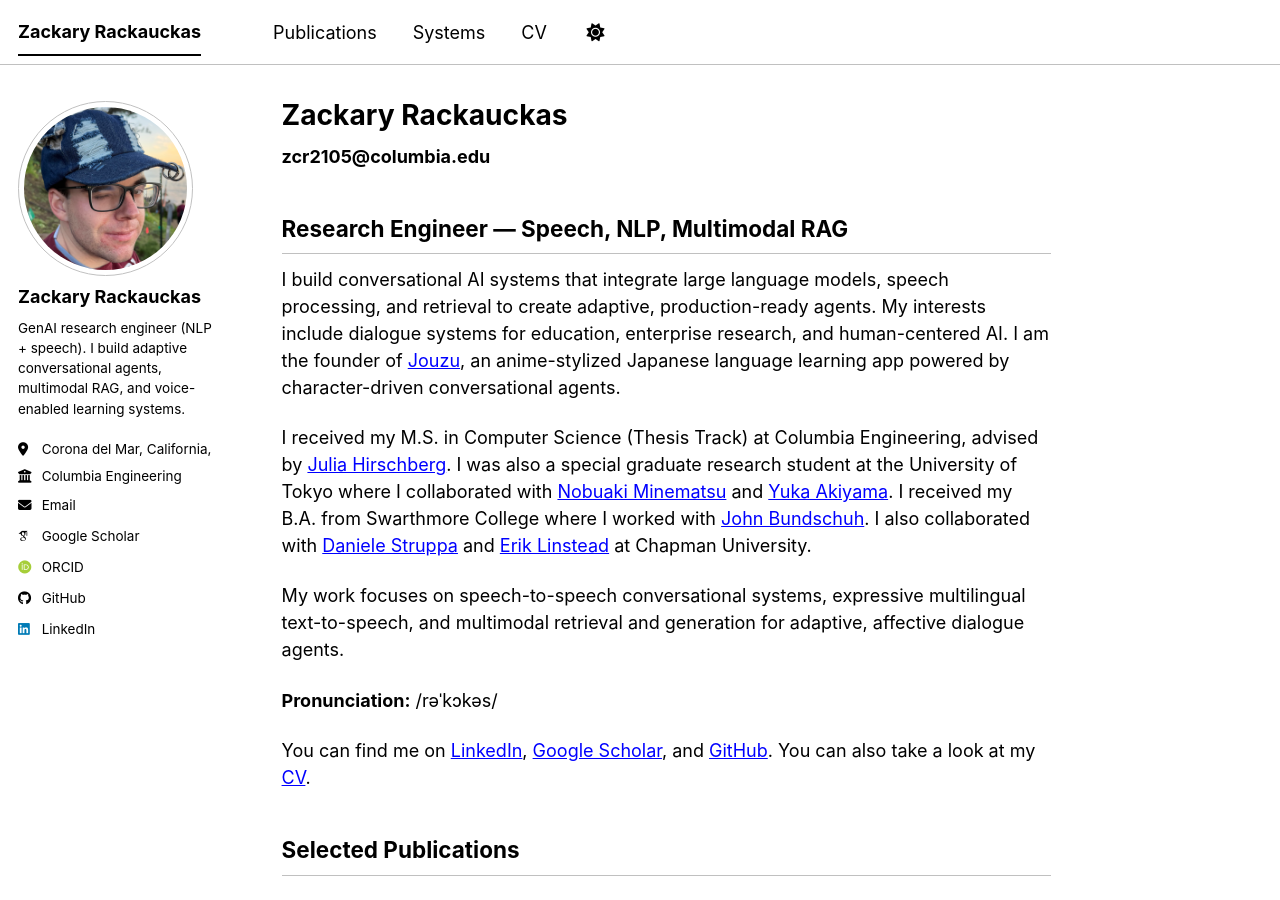
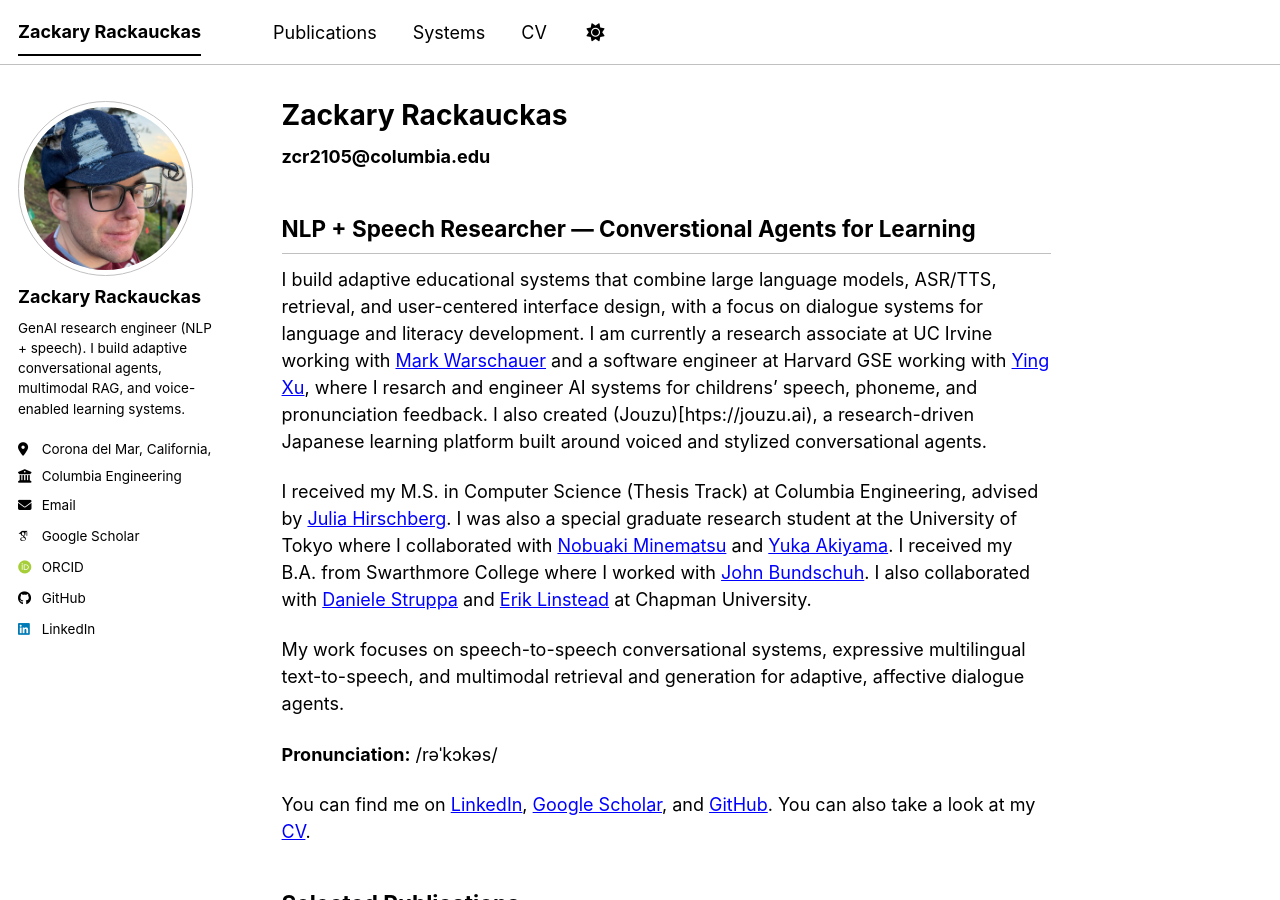
Before and after one commit to zackrack/zackrack.github.io, a Jekyll site: the page built from _pages/about.md, in a window 1280 px wide and 900 px high. Built offline with Jekyll 4.4.1, drawn with Linux system fonts in a browser that asks for light colours; some web fonts are replaced; a script bundle is joined from its source files by our own code; library files that are not in the unit come from our copies.

Commit message:
Revise about page for updated role and research focus
Updated job title and description to reflect current role and focus on educational systems. Corrected links and improved clarity of research interests.

```diff
--- a/_pages/about.md
+++ b/_pages/about.md
@@ -9,8 +9,8 @@ redirect_from:
 
 **zcr2105@columbia.edu**
 
-## Research Engineer — Speech, NLP, Multimodal RAG
-I build conversational AI systems that integrate large language models, speech processing, and retrieval to create adaptive, production-ready agents. My interests include dialogue systems for education, enterprise research, and human-centered AI. I am the founder of [Jouzu](https://jouzu.ai), an anime-stylized Japanese language learning app powered by character-driven conversational agents.
+## NLP + Speech Researcher — Converstional Agents for Learning
+I build adaptive educational systems that combine large language models, ASR/TTS, retrieval, and user-centered interface design, with a focus on dialogue systems for language and literacy development. I am currently a research associate at UC Irvine working with [Mark Warschauer](https://markwarschauer.com/) and a software engineer at Harvard GSE working with [Ying Xu](https://ying-xu.com/), where I resarch and engineer AI systems for childrens' speech, phoneme, and pronunciation feedback. I also created (Jouzu)[htps://jouzu.ai), a research-driven Japanese learning platform built around voiced and stylized conversational agents.
 
 I received my M.S. in Computer Science (Thesis Track) at Columbia Engineering, advised by [Julia Hirschberg](https://www.cs.columbia.edu/~julia/). I was also a special graduate research student at the University of Tokyo where I collaborated with [Nobuaki Minematsu](https://www.gavo.t.u-tokyo.ac.jp/~mine/) and [Yuka Akiyama](https://scholar.google.com/citations?user=Ltawg0QAAAAJ&hl=en). I received my B.A. from Swarthmore College where I worked with [John Bundschuh](https://www.swarthmore.edu/profile/john-bundschuh). I also collaborated with [Daniele Struppa](https://www.chapman.edu/our-faculty/daniele-struppa) and [Erik Linstead](https://www.chapman.edu/our-faculty/erik-linstead) at Chapman University.
 
```
